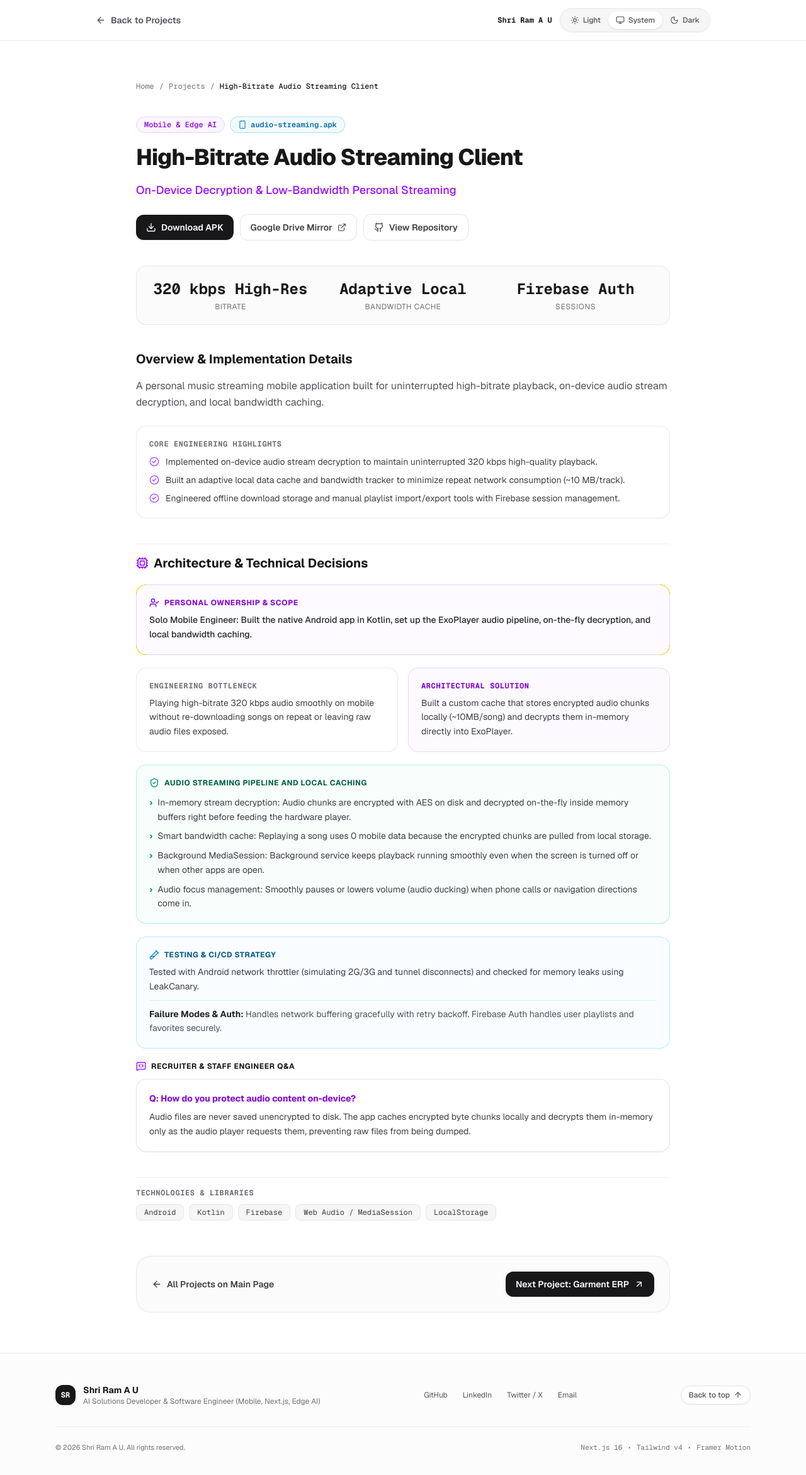
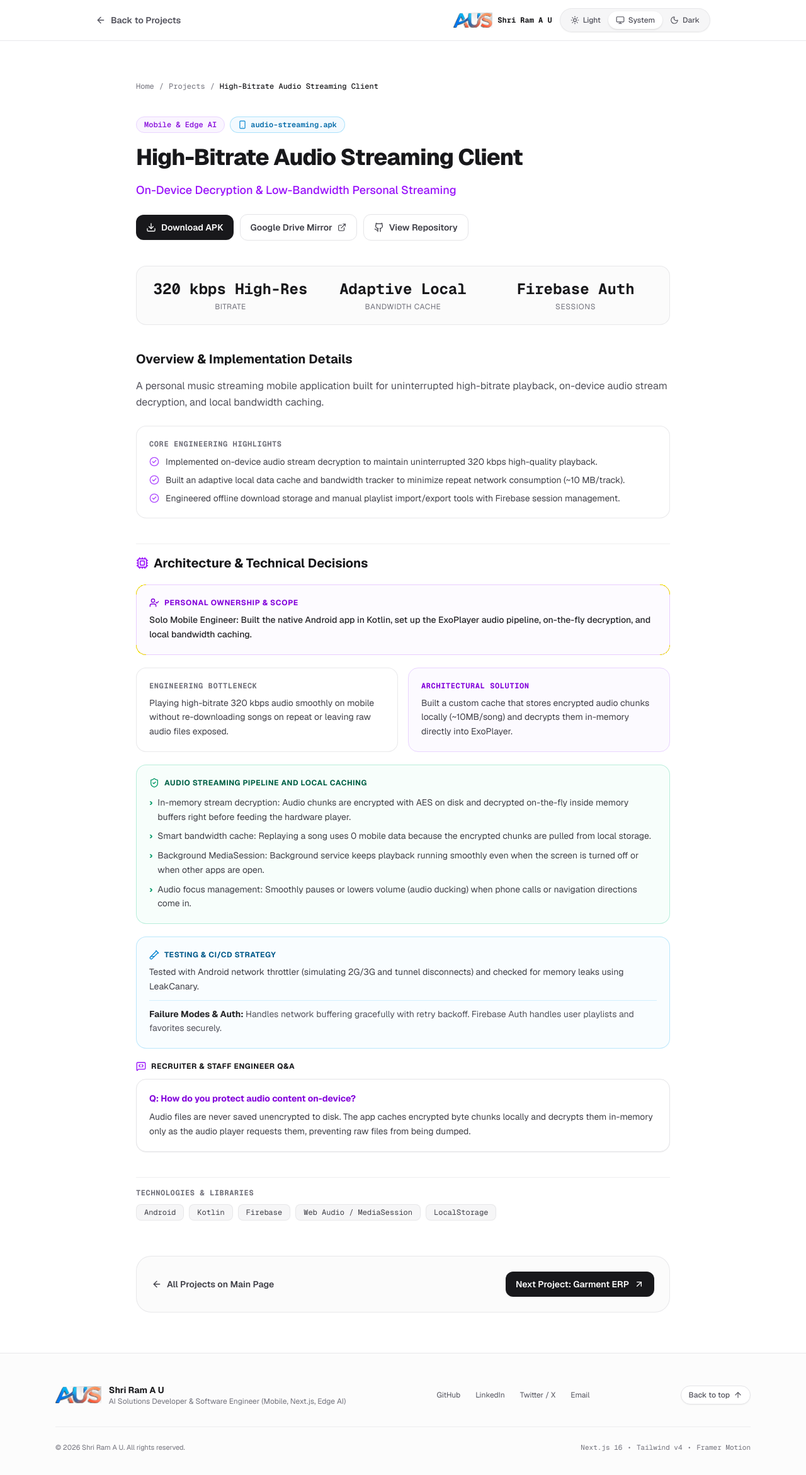
Before and after one commit to Shriram-2005/Shri-Ram-A-U---Portfolio, a Next.js app: page /projects/audio-streaming in a window 1280 px wide. Shown: the top 2342 px of the page at 63% size. Built offline with nearby package versions, Linux system fonts and the light colour scheme.

Commit message:
Add transparent AUS logo to navbar, footer, and case study header

```diff
--- a/src/app/projects/[id]/page.tsx
+++ b/src/app/projects/[id]/page.tsx
@@ -1,5 +1,6 @@
 import React from "react";
 import Link from "next/link";
+import Image from "next/image";
 import { notFound } from "next/navigation";
 import type { Metadata } from "next";
 import { featuredProjects, personalInfo } from "@/data/portfolio-data";
@@ -88,9 +89,16 @@ export default async function ProjectDetailPage({ params }: PageProps) {
           <div className="flex items-center gap-3">
             <Link
               href="/"
-              className="text-xs font-mono font-bold text-zinc-900 dark:text-zinc-100 hidden sm:inline"
+              className="flex items-center gap-2 text-xs font-mono font-bold text-zinc-900 dark:text-zinc-100"
             >
-              {personalInfo.name}
+              <Image
+                src="/aus-logo.png"
+                alt="AUS Logo"
+                width={65}
+                height={25}
+                className="h-5 sm:h-6 w-auto object-contain"
+              />
+              <span className="hidden sm:inline">{personalInfo.name}</span>
             </Link>
             <ThemeToggle />
           </div>
--- a/src/components/footer.tsx
+++ b/src/components/footer.tsx
@@ -1,6 +1,7 @@
 "use client";
 
 import React from "react";
+import Image from "next/image";
 import { personalInfo, socialLinks } from "@/data/portfolio-data";
 import { ArrowUp } from "lucide-react";
 
@@ -14,9 +15,13 @@ export function Footer() {
       <div className="mx-auto max-w-6xl px-4 sm:px-6 flex flex-col gap-6 sm:gap-8">
         <div className="flex flex-col md:flex-row items-center justify-between gap-5 text-center sm:text-left">
           <div className="flex items-center gap-3">
-            <div className="flex h-8 w-8 items-center justify-center rounded-xl bg-zinc-900 text-white font-mono text-xs font-bold dark:bg-white dark:text-zinc-900">
-              SR
-            </div>
+            <Image
+              src="/aus-logo.png"
+              alt="AUS Logo"
+              width={78}
+              height={30}
+              className="h-7 w-auto object-contain"
+            />
             <div>
               <div className="text-sm font-bold text-zinc-900 dark:text-zinc-100">
                 {personalInfo.name}
--- a/src/components/navbar.tsx
+++ b/src/components/navbar.tsx
@@ -1,6 +1,7 @@
 "use client";
 
 import React, { useState, useEffect } from "react";
+import Image from "next/image";
 import { motion, AnimatePresence } from "framer-motion";
 import { ThemeToggle } from "@/components/theme-toggle";
 import { personalInfo } from "@/data/portfolio-data";
@@ -73,10 +74,17 @@ export function Navbar({ onOpenCommand }: NavbarProps) {
             {/* Logo / Monogram */}
             <a
               href="#"
-              className="group flex items-center gap-2 sm:gap-2.5 text-xs sm:text-sm font-semibold tracking-tight text-zinc-900 dark:text-zinc-100"
+              className="group flex items-center gap-2.5 text-xs sm:text-sm font-semibold tracking-tight text-zinc-900 dark:text-zinc-100"
             >
-              <div className="flex h-7 w-7 sm:h-8 sm:w-8 items-center justify-center rounded-xl bg-zinc-900 text-white font-mono text-[11px] sm:text-xs font-bold transition-transform group-hover:scale-105 dark:bg-white dark:text-zinc-900">
-                SR
+              <div className="relative flex items-center justify-center transition-transform group-hover:scale-105">
+                <Image
+                  src="/aus-logo.png"
+                  alt="AUS Logo"
+                  width={78}
+                  height={30}
+                  className="h-6 sm:h-7 w-auto object-contain"
+                  priority
+                />
               </div>
               <div className="flex flex-col">
                 <span className="leading-tight font-bold">{personalInfo.name}</span>
```
Also changed, not shown: public/aus-logo-sm.png (added), public/aus-logo.png (added).
